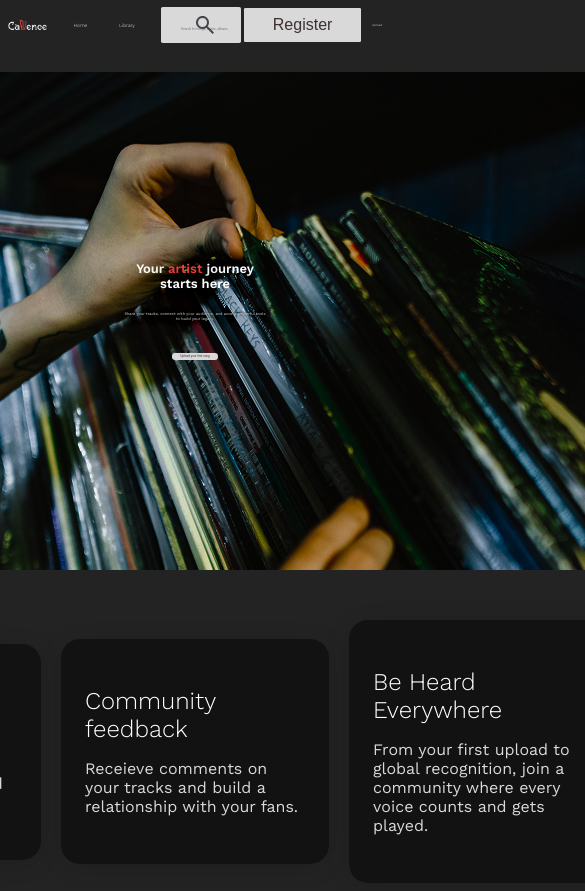
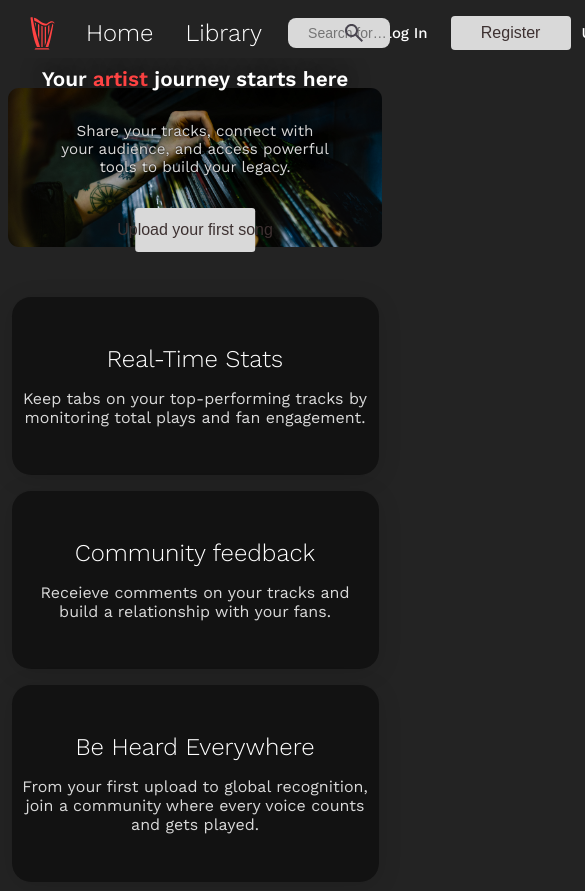
Before and after one commit to Dariustheodor16/react-music-streaming, a React (Vite) app: page /info in a window 390 px wide. Shown: the top 891 px of the page, 585 px wide, since content can reach past the window. Built offline with nearby package versions, Linux system fonts and the light colour scheme.

Commit message:
Improved responsiveness

```diff
--- a/src/components/blocks/InfoBlocks/CardsLayout.jsx
+++ b/src/components/blocks/InfoBlocks/CardsLayout.jsx
@@ -25,6 +25,11 @@ const Container = styled.div`
   justify-content: center;
   align-items: center;
   gap: 20px;
+
+  @media (max-width: 800px) {
+    flex-direction: column;
+    gap: 16px;
+  }
 `;
 
 export default CardsLayout;
--- a/src/components/blocks/InfoBlocks/HeroBlock.jsx
+++ b/src/components/blocks/InfoBlocks/HeroBlock.jsx
@@ -31,24 +31,32 @@ const Container = styled.div`
   margin-bottom: 50px;
   position: relative;
 
-  img {
+  .landing-img {
+    width: 100%;
+    max-width: 1170px;
     border-radius: 1.2rem;
+    display: block;
+    margin: 0 auto;
+    height: auto;
   }
 
   .overlay {
     position: absolute;
     top: 0;
-    left: 0;
+    left: 50%;
+    transform: translateX(-50%);
     width: 100%;
+    max-width: 1170px;
     height: 100%;
     display: flex;
     flex-direction: column;
     align-items: center;
     justify-content: center;
+    padding: 0 2vw;
   }
   .overlay h1 {
     color: #fff;
-    font-size: 3.333vw;
+    font-size: clamp(1.3rem, 3.333vw, 2.5rem);
     margin-bottom: 16px;
     text-align: center;
     font-weight: 600;
@@ -60,16 +68,53 @@ const Container = styled.div`
   }
   .overlay p {
     color: #d9d9d9;
-    font-size: 1vw;
+    font-size: clamp(1rem, 1.2vw, 1.3rem);
     max-width: 36.458vw;
     text-align: center;
     margin-bottom: 32px;
     text-shadow: 0 2px 16px #000, 0 0px 2px #000;
   }
   .hero-btn {
-    width: 11.771vw;
-    height: 1.865vw;
-    font-size: 0.781vw;
+    width: clamp(180px, 12vw, 240px);
+    min-width: 180px;
+    max-width: 320px;
+    height: clamp(48px, 2.5vw, 56px);
+    min-height: 44px;
+    max-height: 56px;
+    font-size: clamp(1rem, 1vw, 1.15rem);
+    white-space: nowrap;
+    display: flex;
+    align-items: center;
+    justify-content: center;
+  }
+
+  @media (max-width: 1170px) {
+    .landing-img,
+    .overlay {
+      max-width: 100vw;
+      border-radius: 0.7rem;
+    }
+    .overlay h1,
+    .overlay p {
+      max-width: 98vw;
+    }
+  }
+
+  @media (max-width: 700px) {
+    .overlay h1 {
+      font-size: 1.3rem;
+    }
+    .overlay p {
+      font-size: 0.95rem;
+      max-width: 70vw;
+    }
+    .hero-btn {
+      width: 30vw;
+      max-width: 320px;
+      min-width: 120px;
+      height: 34px;
+      font-size: 1rem;
+    }
   }
 `;
 
--- a/src/components/blocks/LandingPageBlocks/HeroBlock.jsx
+++ b/src/components/blocks/LandingPageBlocks/HeroBlock.jsx
@@ -48,7 +48,7 @@ const Container = styled.div`
   }
   .overlay h1 {
     color: #fff;
-    font-size: 3.417vw;
+    font-size: clamp(2rem, 4vw, 3.417vw);
     margin-bottom: 16px;
     text-align: center;
     font-weight: 300;
@@ -60,7 +60,7 @@ const Container = styled.div`
   }
   .overlay p {
     color: #d9d9d9;
-    font-size: 1vw;
+    font-size: clamp(1rem, 2vw, 1.2vw);
     max-width: 36.458vw;
     text-align: center;
     margin-bottom: 32px;
@@ -76,6 +76,15 @@ const Container = styled.div`
     display: block;
     border-radius: 24px;
   }
+
+  @media (max-width: 900px) {
+    padding-top: 16px;
+    margin-bottom: 24px;
+    .overlay h1,
+    .overlay p {
+      max-width: 90vw;
+    }
+  }
 `;
 
 const ImageContainer = styled.div`
@@ -86,6 +95,28 @@ const ImageContainer = styled.div`
   display: flex;
   justify-content: center;
   align-items: center;
+
+  @media (max-width: 900px) {
+    width: 100vw;
+    max-width: 100vw;
+    min-width: 0;
+    padding: 0;
+  }
+
+  @media (max-width: 650px) {
+    .overlay {
+      padding-top: 20px;
+    }
+    .overlay h1 {
+      font-size: 1.3rem;
+      max-width: 98vw;
+    }
+    .overlay p {
+      font-size: 0.95rem;
+      max-width: 98vw;
+      margin-bottom: 20px;
+    }
+  }
 `;
 
 const Logo = styled.img`
--- a/src/components/blocks/LandingPageBlocks/SearchOrRedirectBlock.jsx
+++ b/src/components/blocks/LandingPageBlocks/SearchOrRedirectBlock.jsx
@@ -7,7 +7,9 @@ const SearchOrRedirectBlock = () => {
   const navigate = useNavigate();
   return (
     <Container>
-      <PrimaryInput></PrimaryInput>
+      <div className="input-wrapper">
+        <PrimaryInput />
+      </div>
       <p>Or</p>
       <PrimaryButton onClick={() => navigate("/info")}>
         Claim Your Stage
@@ -23,9 +25,37 @@ const Container = styled.div`
   justify-content: center;
   margin-bottom: 30px;
 
+  .input-wrapper {
+    width: 32vw;
+    max-width: 500px;
+    min-width: 180px;
+    margin-bottom: 16px;
+  }
+
+  input {
+    width: 100%;
+    height: clamp(38px, 4vw, 56px);
+    font-size: clamp(1rem, 1.2vw, 1.1rem);
+    border-radius: 0.938vw;
+  }
+
   p {
     color: #d9d9d9;
     font-size: 1.25vw;
+    margin: 8px 0;
+  }
+
+  @media (max-width: 600px) {
+    .input-wrapper {
+      width: 90vw;
+      min-width: 0;
+    }
+    input {
+      font-size: 1rem;
+    }
+    p {
+      font-size: 1rem;
+    }
   }
 `;
 
--- a/src/components/blocks/LandingPageBlocks/SecondaryBlock.jsx
+++ b/src/components/blocks/LandingPageBlocks/SecondaryBlock.jsx
@@ -50,7 +50,7 @@ const Container = styled.div`
   }
   .overlay h1 {
     color: #fff;
-    font-size: 3.417vw;
+    font-size: clamp(1.5rem, 3.5vw, 3.417vw);
     margin-bottom: 16px;
     text-align: center;
     font-weight: 300;
@@ -59,7 +59,7 @@ const Container = styled.div`
   }
   .overlay p {
     color: #d9d9d9;
-    font-size: 1vw;
+    font-size: clamp(1rem, 2vw, 1.2vw);
     max-width: 36.458vw;
     text-align: center;
     margin-bottom: 32px;
@@ -70,31 +70,45 @@ const Container = styled.div`
     justify-content: center;
     align-items: center;
     flex-direction: column;
+    padding: 2rem 0;
   }
   .cta-overlay h1 {
     color: #fff;
-    font-size: 2.5vw;
+    font-size: clamp(1.2rem, 2.5vw, 2.5vw);
     margin-bottom: 16px;
     text-align: center;
     font-weight: 300;
   }
   .cta-overlay p {
     color: #d9d9d9;
-    font-size: 1vw;
+    font-size: clamp(1rem, 1.5vw, 1.2vw);
     font-weight: 300;
+    text-align: center;
+    margin-bottom: 18px;
   }
   .login-redirect {
     display: flex;
     align-items: center;
+    margin-top: 10px;
   }
   .login-redirect p {
     color: #d9d9d9;
-    font-size: 0.781vw;
+    font-size: clamp(0.9rem, 1vw, 1rem);
   }
   .login-redirect a {
     color: #ff4343;
-    font-size: 0.781vw;
+    font-size: clamp(0.9rem, 1vw, 1rem);
     margin-left: 12px;
+  }
+
+  @media (max-width: 900px) {
+    padding-top: 16px;
+    .overlay h1,
+    .overlay p,
+    .cta-overlay h1,
+    .cta-overlay p {
+      max-width: 90vw;
+    }
   }
 `;
 
@@ -106,6 +120,20 @@ const ImageContainer = styled.div`
   display: flex;
   justify-content: center;
   align-items: center;
+
+  @media (max-width: 900px) {
+    width: 100vw;
+    max-width: 100vw;
+    min-width: 0;
+    padding: 0;
+  }
+
+  img {
+    width: 100%;
+    height: auto;
+    display: block;
+    border-radius: 24px;
+  }
 `;
 
 export default SecondaryBlock;
--- a/src/components/blocks/Navbar/Navbar.jsx
+++ b/src/components/blocks/Navbar/Navbar.jsx
@@ -1,5 +1,6 @@
 import styled from "styled-components";
 import logo from "../../../assets/logo.png";
+import miniLogo from "../../../assets/mini-logo.svg";
 import PrimaryInput from "../../ui/Inputs/PrimaryInput";
 import PrimaryButton from "../../ui/Buttons/PrimaryButton";
 import { Link } from "react-router-dom";
@@ -8,8 +9,9 @@ const Navbar = () => {
   return (
     <Container>
       <NavbarContainer>
-        <Link to={"/"}>
-          <img src={logo}></img>
+        <Link to={"/"} className="logo-link">
+          <img src={logo} alt="Logo" className="main-logo" />
+          <img src={miniLogo} alt="Mini Logo" className="mini-logo" />
         </Link>
         <div className="anchorContainer">
           <a href="#">Home</a>
@@ -32,12 +34,45 @@ const Navbar = () => {
 const Container = styled.div`
   display: flex;
   justify-content: center;
-  width: 100%;
+  width: 100vw;
+  height: 50px;
+  position: sticky;
+  top: 0;
+  z-index: 10;
+  background: #232323;
 
-  img {
-    width: 10.156vw;
-    height: 2.865vw;
+  .logo-link {
+    display: flex;
+    align-items: center;
+  }
+
+  .main-logo {
+    width: 130px;
+    height: 37px;
     object-fit: contain;
+    display: block;
+  }
+  .mini-logo {
+    display: none;
+    width: 40px;
+    height: 40px;
+  }
+
+  @media (max-width: 1190px) {
+    .main-logo {
+      width: 120px;
+      height: 34px;
+    }
+  }
+  @media (max-width: 600px) {
+    .main-logo {
+      display: none;
+    }
+    .mini-logo {
+      display: block;
+      width: 36px;
+      height: 36px;
+    }
   }
 
   .anchorContainer {
@@ -50,7 +85,7 @@ const Container = styled.div`
   }
 
   .anchorContainer a {
-    font-size: 1.25vw;
+    font-size: 24px;
     text-decoration: none;
     color: #fff;
     font-weight: 300;
@@ -64,23 +99,25 @@ const Container = styled.div`
     flex-direction: row;
     gap: 11px;
     align-items: center;
-    margin-left: 1.563vw;
+    margin-left: 15px;
   }
 
   .loginContainer a {
-    font-size: 0.781vw;
+    font-size: 15px;
     text-decoration: none;
     color: #fff;
-    font-weight: 300;
+    font-weight: 500;
+    white-space: nowrap;
+    margin-right: 12px;
   }
 
   .navbar-primary-btn {
     width: 120px;
     height: 34px;
-    font-size: 1rem;
+    font-size: 16px;
     text-align: center;
-    padding: 0 24px;
-    border-radius: 0.313vw;
+    padding: 0 16px;
+    border-radius: 4px;
     box-sizing: border-box;
     display: flex;
     align-items: center;
@@ -90,28 +127,55 @@ const Container = styled.div`
 
 const NavbarContainer = styled.div`
   display: flex;
+  justify-content: space-between;
   align-items: center;
   width: 100%;
   max-width: 1190px;
   margin: 0 auto;
   min-width: 0;
+  padding: 0 16px;
 `;
 
 const StyledPrimaryInput = styled.div`
-  width: 26.042vw;
-  height: 1.771vw;
+  width: 500px;
+  min-width: 80px;
+  max-width: 500px;
   display: flex;
   align-items: center;
 
   input {
-    border-radius: 0.469vw;
+    border-radius: 8px;
     height: 34px;
-    min-height: 34px;
+    min-height: 28px;
     max-height: 34px;
     width: 100%;
-    font-size: 1rem;
+    font-size: 16px;
     &::placeholder {
-      font-size: 0.833vw;
+      font-size: 14px;
+    }
+  }
+  @media (max-width: 1160px) {
+    width: 380px;
+  }
+  @media (max-width: 1070px) {
+    width: 310px;
+  }
+  @media (max-width: 990px) {
+    width: 210px;
+  }
+
+  @media (max-width: 800px) {
+    width: 320px;
+    input {
+      height: 28px;
+      font-size: 15px;
+    }
+  }
+  @media (max-width: 600px) {
+    width: 220px;
+    input {
+      height: 24px;
+      font-size: 14px;
     }
   }
 `;
--- a/src/components/ui/Cards/InfoTextCard.jsx
+++ b/src/components/ui/Cards/InfoTextCard.jsx
@@ -32,6 +32,19 @@ const Container = styled.div`
     color: #d9d9d9;
     text-align: left;
   }
+
+  @media (max-width: 800px) {
+    width: 90vw;
+    max-width: 100vw;
+    min-width: 0;
+    border-radius: 1.2rem;
+    padding-left: 0.5rem;
+    padding-right: 0.5rem;
+    h1,
+    p {
+      text-align: center;
+    }
+  }
 `;
 
 export default InfoTextCard;
--- a/src/components/ui/Inputs/PrimaryInput.jsx
+++ b/src/components/ui/Inputs/PrimaryInput.jsx
@@ -1,13 +1,14 @@
 import styled from "styled-components";
 import SearchIcon from "../../../assets/icons/search.svg?react";
 
-const PrimaryInput = () => {
+const PrimaryInput = ({ placeholder = "Search for songs, artists, albums", ...props }) => {
   return (
     <Container>
       <StyledInput
         type="text"
-        placeholder="Search for songs, artists, albums"
-      ></StyledInput>
+        placeholder={placeholder}
+        {...props}
+      />
       <IconWrapper>
         <SearchIcon />
       </IconWrapper>
@@ -32,6 +33,9 @@ const StyledInput = styled.input`
   width: 100%;
   text-align: left;
   cursor: pointer;
+  text-overflow: ellipsis;
+  overflow: hidden;
+  white-space: nowrap;
   &::placeholder {
     font-size: 16px;
     text-align: left;
```
Also changed, not shown: src/assets/mini-logo.svg (added).
